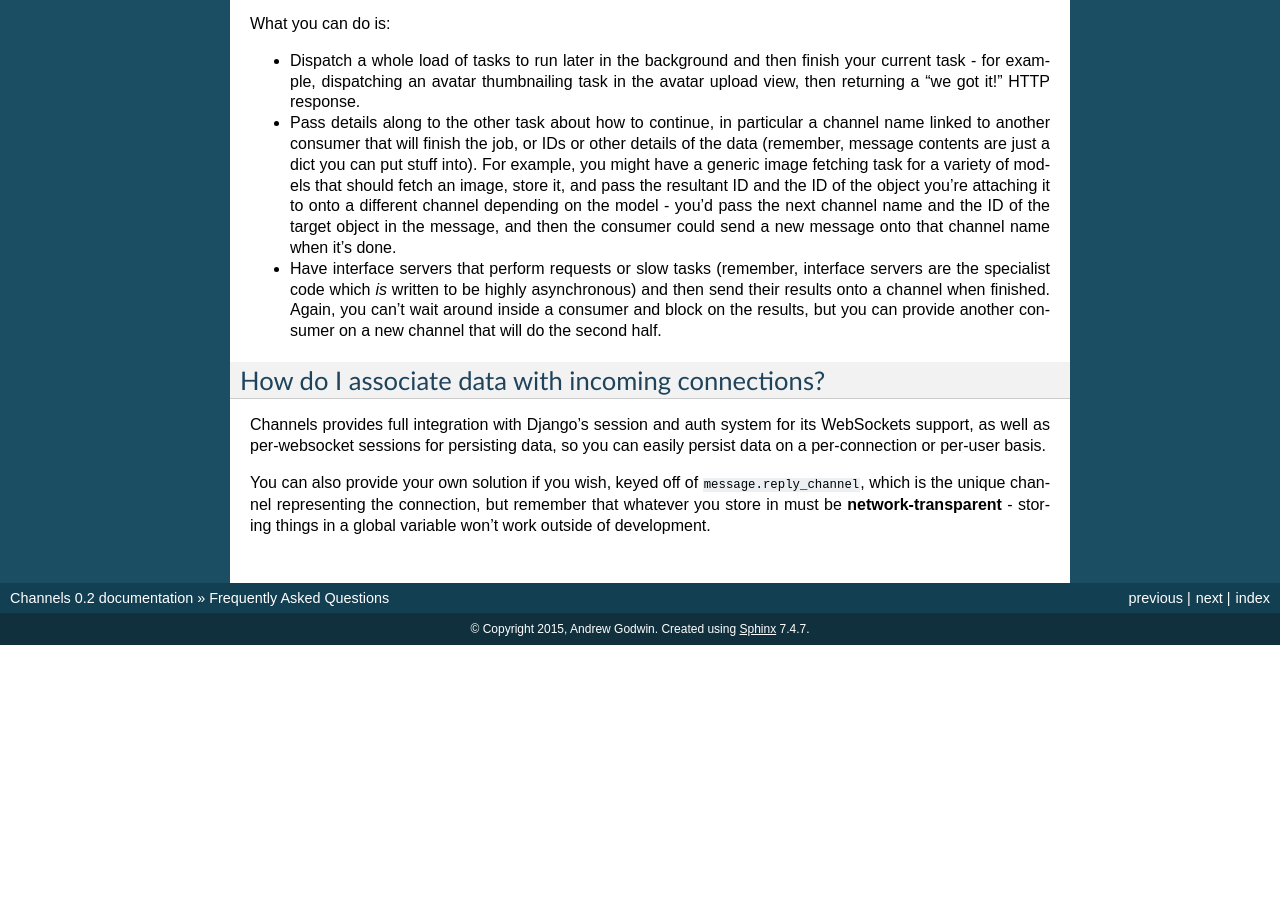
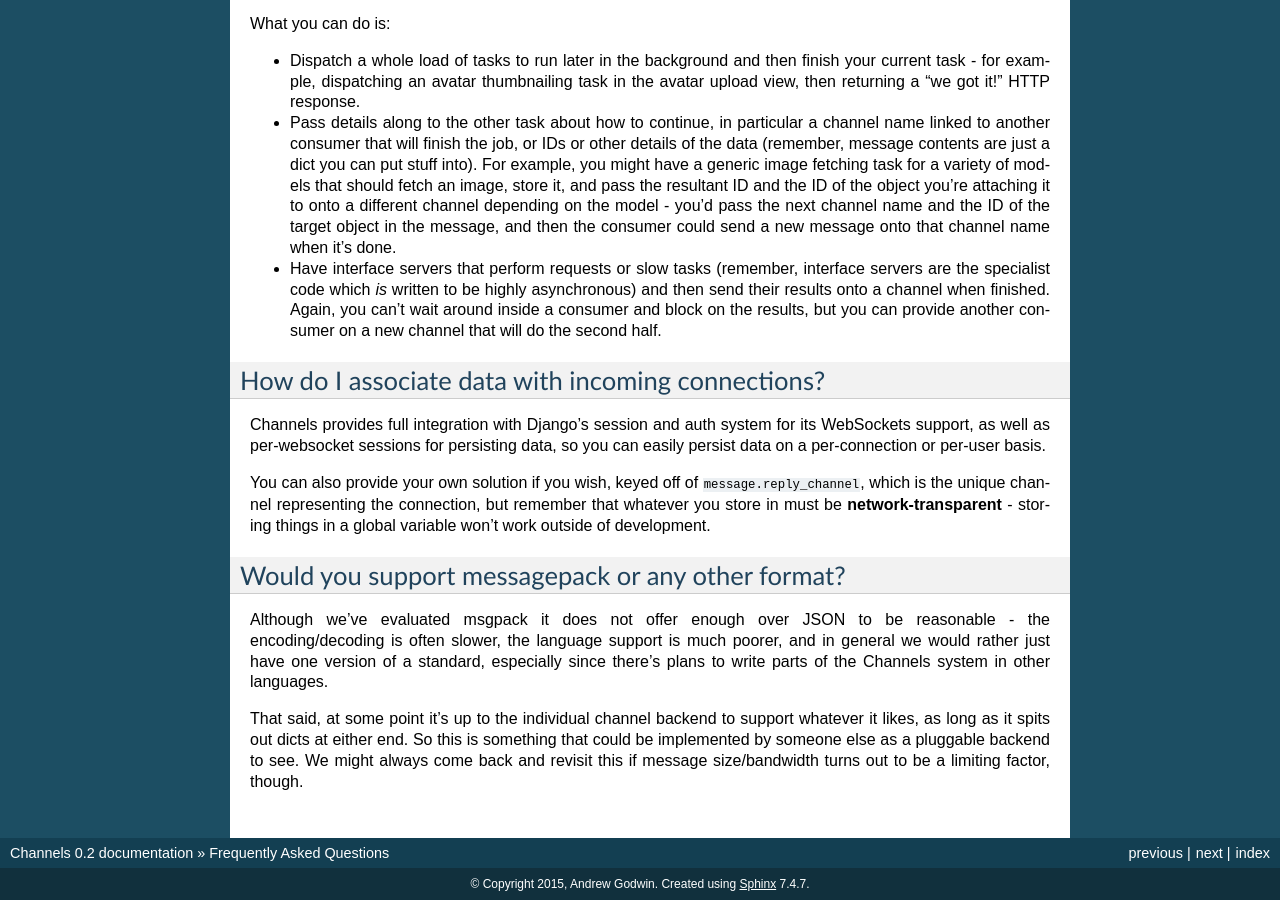
Before and after one commit to phillipchain/DjangoChannels, a Sphinx documentation site: the page built from docs/faqs.rst, in a window 1280 px wide and 900 px high, scrolled down 1489 px. Built offline with Sphinx 7.4.7, drawn with Linux system fonts in a browser that asks for light colours; before the commit the page ends 2134 px from its top, so only the background shows below that; some of the changed text lies outside the part shown.

Commit message:
add question about messagepack in faq from request #37

```diff
--- a/docs/faqs.rst
+++ b/docs/faqs.rst
@@ -124,3 +124,19 @@ You can also provide your own solution if you wish, keyed off of ``message.reply
 which is the unique channel representing the connection, but remember that
 whatever you store in must be **network-transparent** - storing things in a
 global variable won't work outside of development.
+
+
+Would you support messagepack or any other format?
+--------------------------------------------------
+
+Although we've evaluated msgpack it does not offer enough over JSON to be
+reasonable - the encoding/decoding is often slower, the language support is
+much poorer, and in general we would rather just have one version of a standard,
+especially since there's plans to write parts of the Channels system in other
+languages.
+
+That said, at some point it's up to the individual channel backend to support
+whatever it likes, as long as it spits out dicts at either end. So this is
+something that could be implemented by someone else as a pluggable backend to
+see. We might always come back and revisit this if message size/bandwidth turns
+out to be a limiting factor, though.
```
